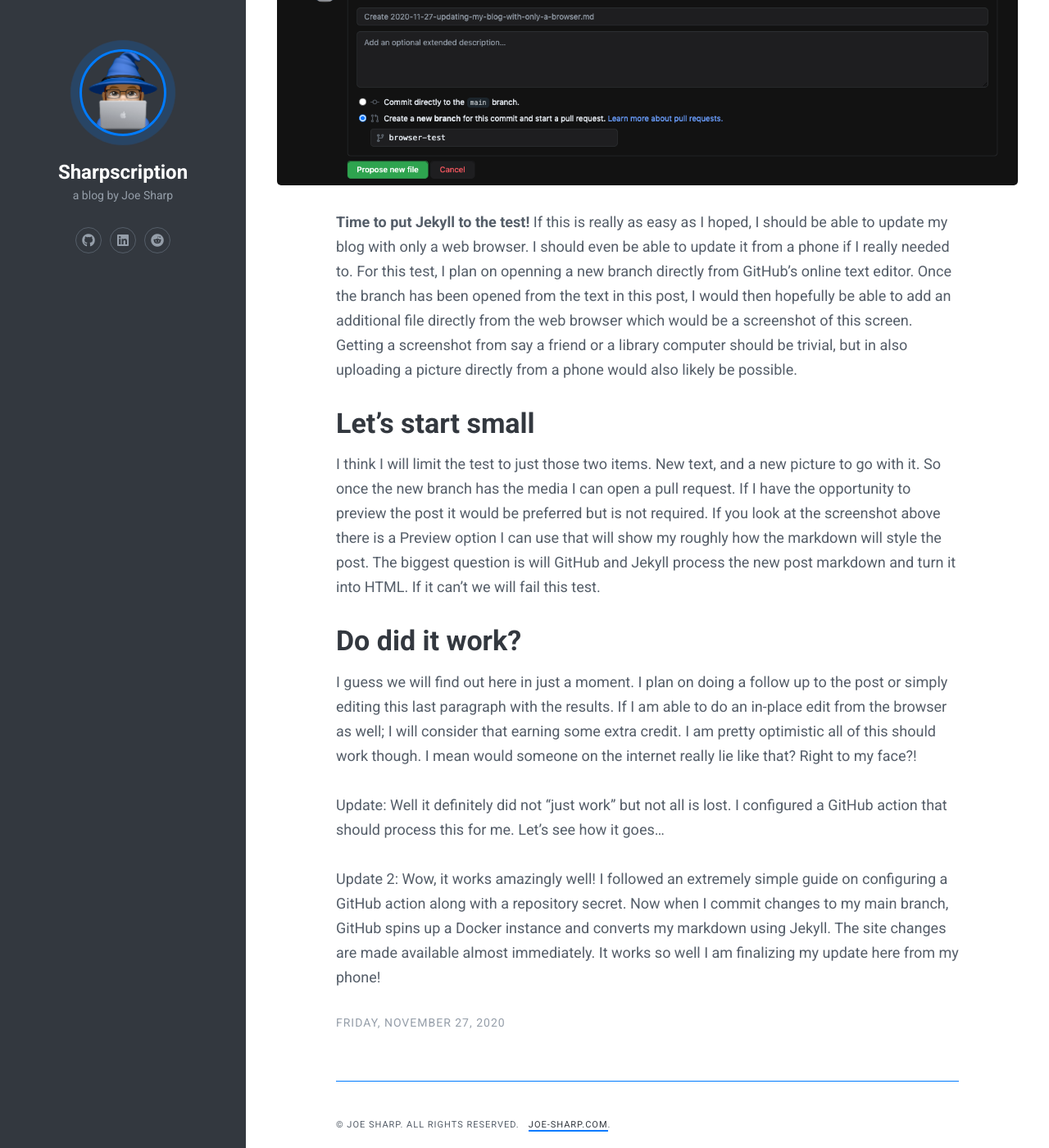
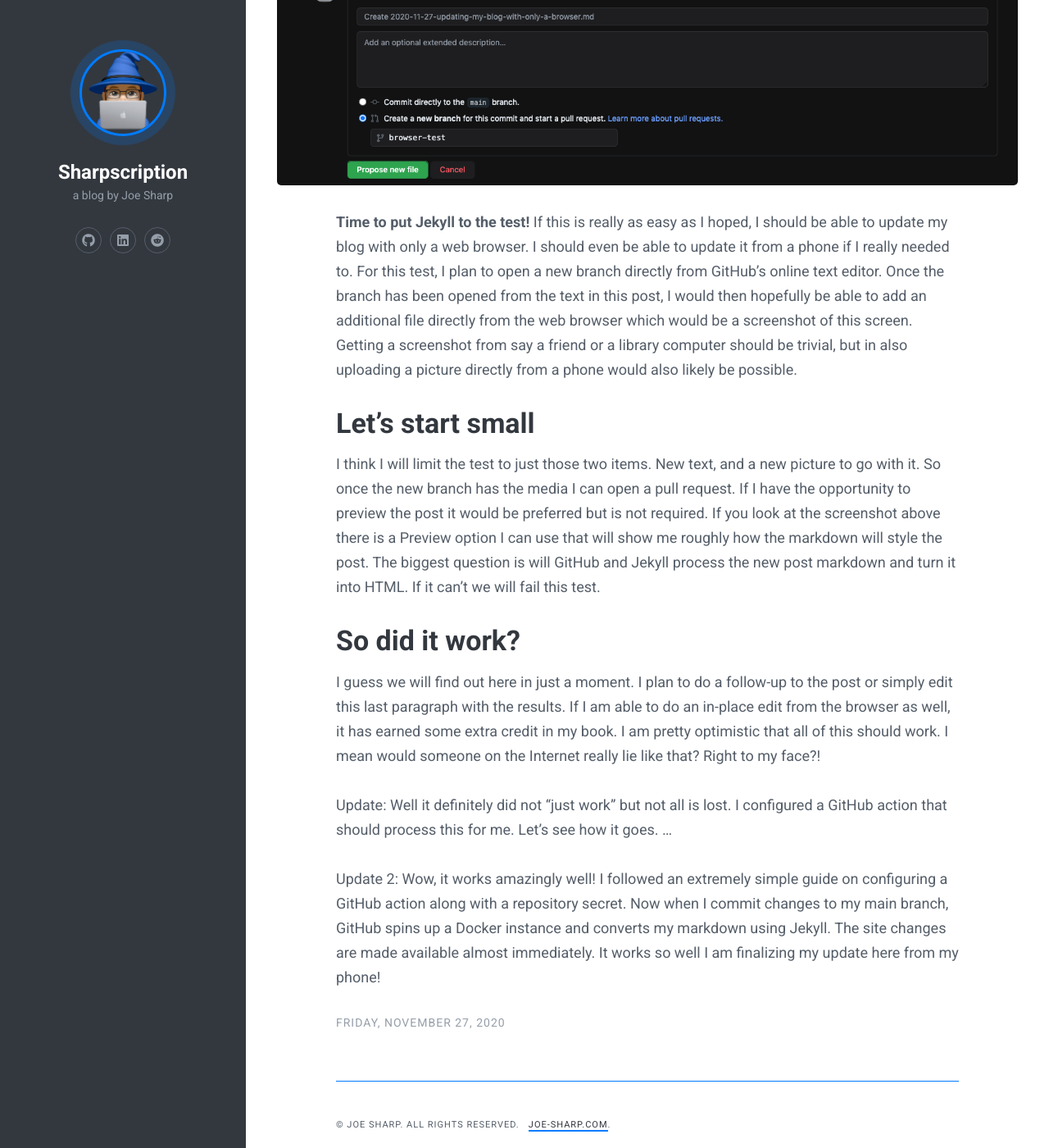
Before and after one commit to joe-sharp/joe-sharp.github.io, a Jekyll site: the page built from _posts/2020-11-27-updating-my-blog-with-only-a-browser.md, in a window 1280 px wide and 1400 px high, scrolled down 799 px. Shown: the whole window at 82% size. Built offline with Jekyll 4.4.1, drawn with Linux system fonts in a browser that asks for light colours.

Commit message:
Fix grammar and spelling mistakes

```diff
--- a/_posts/2020-11-27-updating-my-blog-with-only-a-browser.md
+++ b/_posts/2020-11-27-updating-my-blog-with-only-a-browser.md
@@ -9,16 +9,16 @@
 layout: post
 ---
 
-**Time to put Jekyll to the test!** If this is really as easy as I hoped, I should be able to update my blog with only a web browser. I should even be able to update it from a phone if I really needed to. For this test, I plan on openning a new branch directly from GitHub's online text editor. Once the branch has been opened from the text in this post, I would then hopefully be able to add an additional file directly from the web browser which would be a screenshot of this screen. Getting a screenshot from say a friend or a library computer should be trivial, but in also uploading a picture directly from a phone would also likely be possible.
+**Time to put Jekyll to the test!** If this is really as easy as I hoped, I should be able to update my blog with only a web browser. I should even be able to update it from a phone if I really needed to. For this test, I plan to open a new branch directly from GitHub's online text editor. Once the branch has been opened from the text in this post, I would then hopefully be able to add an additional file directly from the web browser which would be a screenshot of this screen. Getting a screenshot from say a friend or a library computer should be trivial, but in also uploading a picture directly from a phone would also likely be possible.
 
 ## Let's start small
 
-I think I will limit the test to just those two items. New text, and a new picture to go with it. So once the new branch has the media I can open a pull request. If I have the opportunity to preview the post it would be preferred but is not required. If you look at the screenshot above there is a Preview option I can use that will show my roughly how the markdown will style the post. The biggest question is will GitHub and Jekyll process the new post markdown and turn it into HTML. If it can't we will fail this test.
+I think I will limit the test to just those two items. New text, and a new picture to go with it. So once the new branch has the media I can open a pull request. If I have the opportunity to preview the post it would be preferred but is not required. If you look at the screenshot above there is a Preview option I can use that will show me roughly how the markdown will style the post. The biggest question is will GitHub and Jekyll process the new post markdown and turn it into HTML. If it can't we will fail this test.
 
-## Do did it work?
+## So did it work?
 
-I guess we will find out here in just a moment. I plan on doing a follow up to the post or simply editing this last paragraph with the results. If I am able to do an in-place edit from the browser as well; I will consider that earning some extra credit. I am pretty optimistic all of this should work though. I mean would someone on the internet really lie like that? Right to my face?!
+I guess we will find out here in just a moment. I plan to do a follow-up to the post or simply edit this last paragraph with the results. If I am able to do an in-place edit from the browser as well, it has earned some extra credit in my book. I am pretty optimistic that all of this should work. I mean would someone on the Internet really lie like that? Right to my face?!
 
-Update: Well it definitely did not "just work" but not all is lost. I configured a GitHub action that should process this for me. Let's see how it goes...
+Update: Well it definitely did not "just work" but not all is lost. I configured a GitHub action that should process this for me. Let's see how it goes. &hellip;
 
 Update 2: Wow, it works amazingly well! I followed an extremely simple guide on configuring a GitHub action along with a repository secret. Now when I commit changes to my main branch, GitHub spins up a Docker instance and converts my markdown using Jekyll. The site changes are made available almost immediately. It works so well I am finalizing my update here from my phone!
```
Also changed, not shown: _posts/2020-11-26-using-jekyll-for-creating-a-personal-blog.md (+2 -2 lines).
